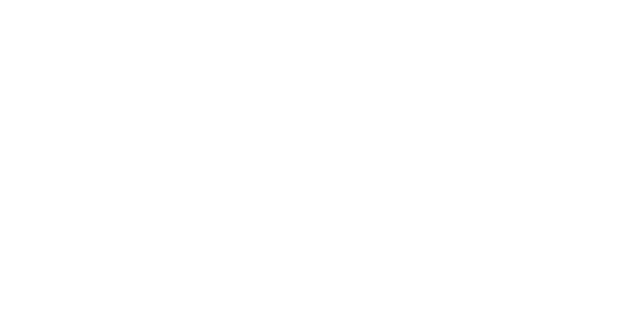
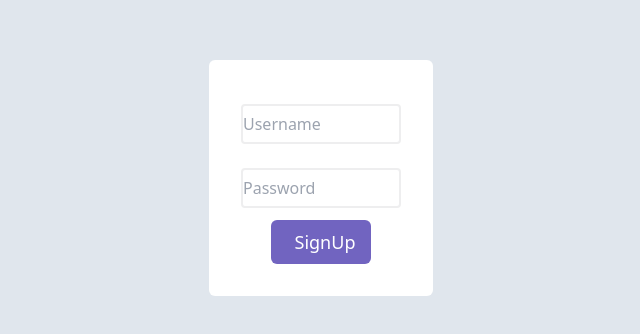
Before and after one commit to sachin904/Second-Brain-App, a React (Vite) app in the folder Second-Brain-FE/: page / in a window 1280 px wide. Before the commit this address had no page. Shown: the part 222-556 px from the top of the page, without its empty margins (319-959 px from the left). Built offline with nearby package versions, Linux system fonts and the light colour scheme.

Commit message:
fixed the routes

```diff
--- a/Second-Brain-FE/src/App.tsx
+++ b/Second-Brain-FE/src/App.tsx
@@ -8,7 +8,8 @@
 function App() {
   return<div>
     <BrowserRouter>
-       <Routes >
+       <Routes  >
+       <Route index element={<SignupPage/>} ></Route>
            <Route path="/signup" element={<SignupPage/>} ></Route>
            <Route path="/signin" element={<SigninPage/>} ></Route>
            <Route path="/DashBoard" element={<DashBoard/>} ></Route>
```
